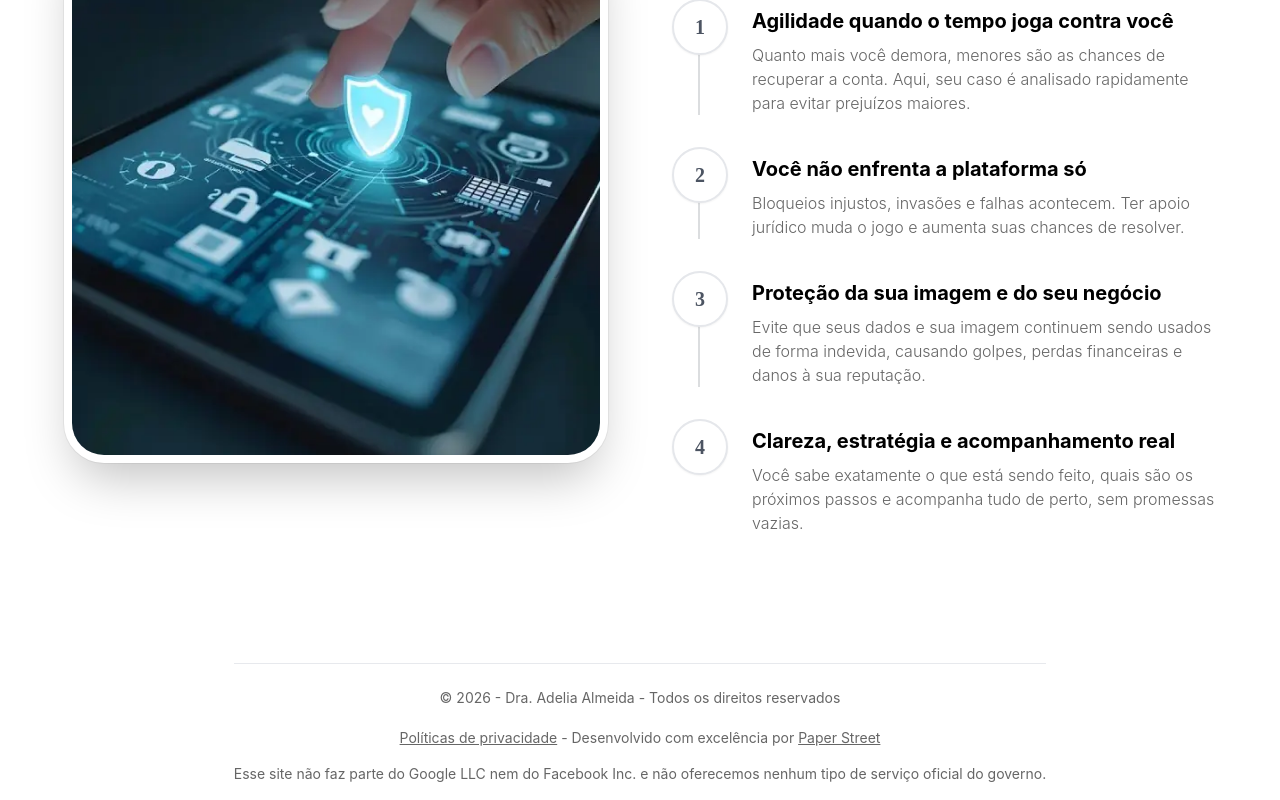
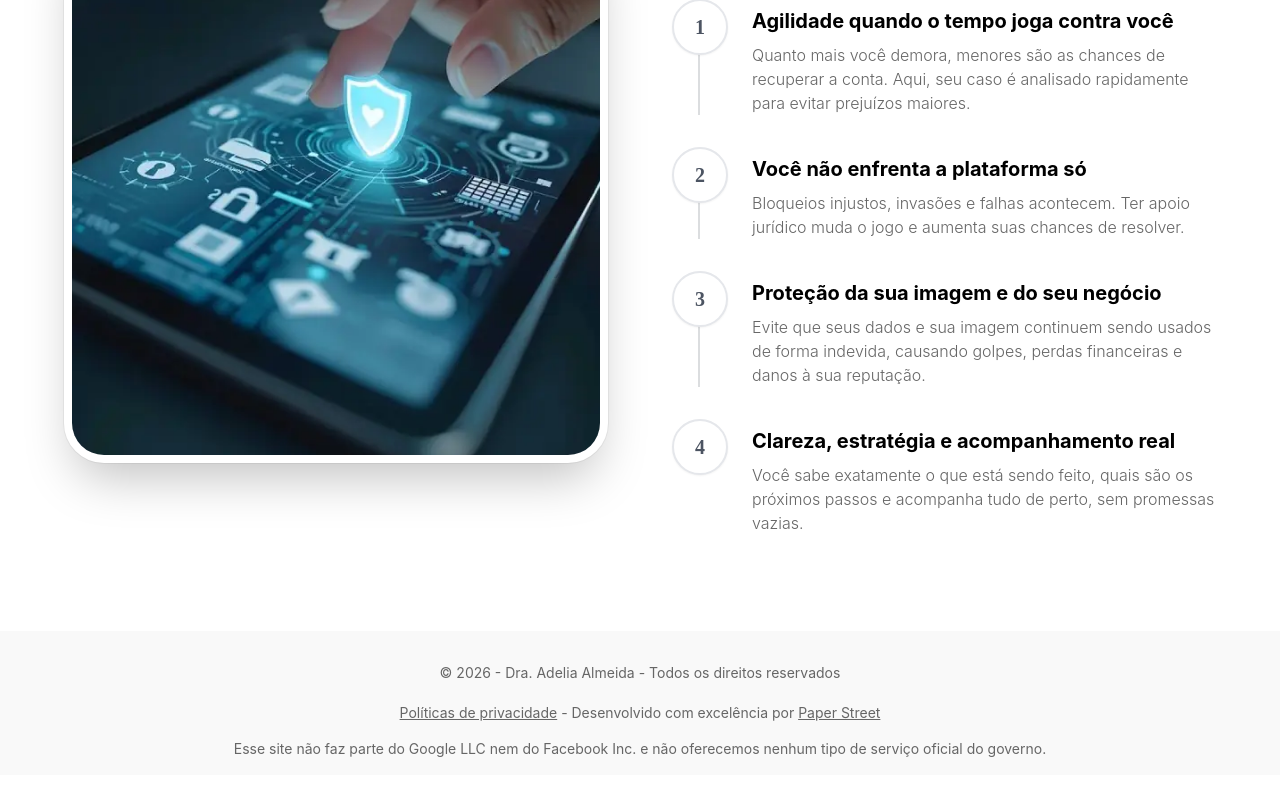
Before and after one commit to Paper-Street-Softwares/LPS-Adelia, a React (Vite) app: page / in a window 1280 px wide. Shown: the part 6361-7161 px from the top of the page. After the commit the page ends 7136 px from the top, so only its background shows below. Built offline with nearby package versions, Linux system fonts and the light colour scheme.

Commit message:
fix: Rede social

```diff
--- a/src/components/sections/FooterNovoTemplate.jsx
+++ b/src/components/sections/FooterNovoTemplate.jsx
@@ -37,7 +37,7 @@ function FooterNovoTemplate({
       text = 'text-corTitulosPreto'
       textOpacity = 'text-corOutrosTextosPreto'
       iconColor = 'text-primaryDark/60'
-      backgroundMode = 'bg-white'
+      backgroundMode = 'bg-terciary/60'
       break
     case 'dark':
       text = 'text-corTitulosBranca'
@@ -221,11 +221,11 @@ function FooterNovoTemplate({
               )}
             </div>
 
-            <hr
+            {/* <hr
               className={`pb-6 border-t ${text} ${
                 colorMode === 'light' ? 'opacity-90' : 'opacity-20'
               } w-full`}
-            />
+            /> */}
 
             {/* Footer Bottom */}
             <div
--- a/src/content/content.jsx
+++ b/src/content/content.jsx
@@ -67,7 +67,7 @@ export const infos = {
     </div>
   ),
   obs: <span className="italic">A_Definir </span>,
-  instagramProfile: '', // Sem o @
+  instagramProfile: 'adelia.adv', // Sem o @
   facebookProfile: '',
   linkeDinProfile: '',
   x: '',
```
